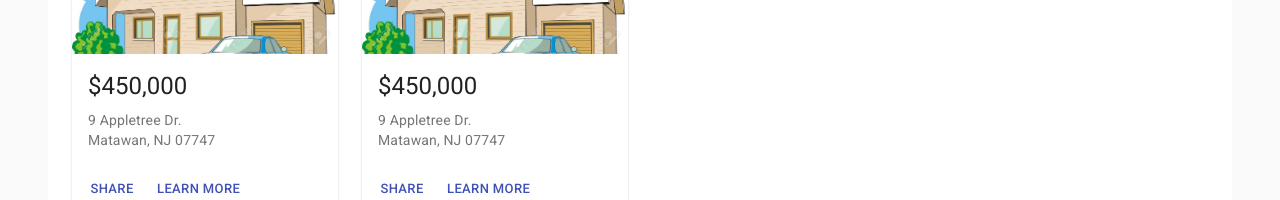
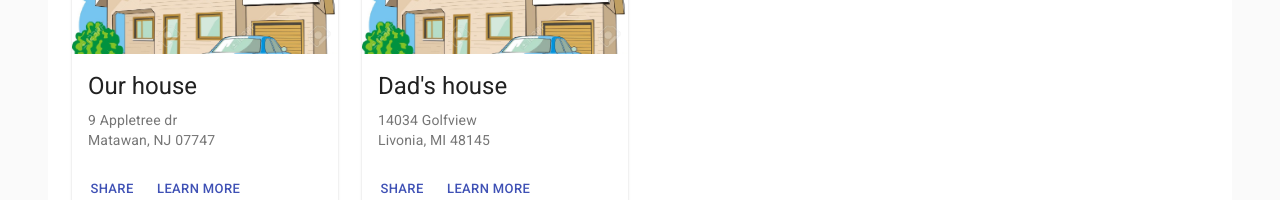
Before and after one commit to iambillmccann-zz/watermelon, a React (Create React App) app: page / in a window 1280 px wide. Shown: the part 246-446 px from the top of the page. Built offline with nearby package versions, Linux system fonts and the light colour scheme.

Commit message:
Use context on the house card

```diff
--- a/src/components/houses/homeList.js
+++ b/src/components/houses/homeList.js
@@ -41,10 +41,10 @@ const HomeList = () => {
   return (
     <div className={classes.root}>
       <Grid container spacing={3}>
-        {houses.map(home => {
+        {houses.map(house => {
           return (
-            <Grid item xs={12} sm={6} md={4} lg={3} key={home.id}>
-              <HomeSummary />
+            <Grid item xs={12} sm={6} md={4} lg={3} key={house.id}>
+              <HomeSummary house={house} />
             </Grid>
           );
         })}
--- a/src/components/houses/homeSummary.js
+++ b/src/components/houses/homeSummary.js
@@ -17,8 +17,9 @@ const useStyles = makeStyles({
   }
 });
 
-const HomeSummary = () => {
+const HomeSummary = props => {
   const classes = useStyles();
+  const { house } = props;
 
   return (
     <Card className={classes.root}>
@@ -30,11 +31,11 @@ const HomeSummary = () => {
         />
         <CardContent>
           <Typography gutterBottom variant="h5" component="h2">
-            $450,000
+            {house.name}
           </Typography>
           <Typography variant="body2" color="textSecondary" component="p">
-            9 Appletree Dr.
-            <br /> Matawan, NJ 07747
+            {house.streetAddress}
+            <br /> {house.city}, {house.stateUS} {house.zipCode}
           </Typography>
         </CardContent>
       </CardActionArea>
```
